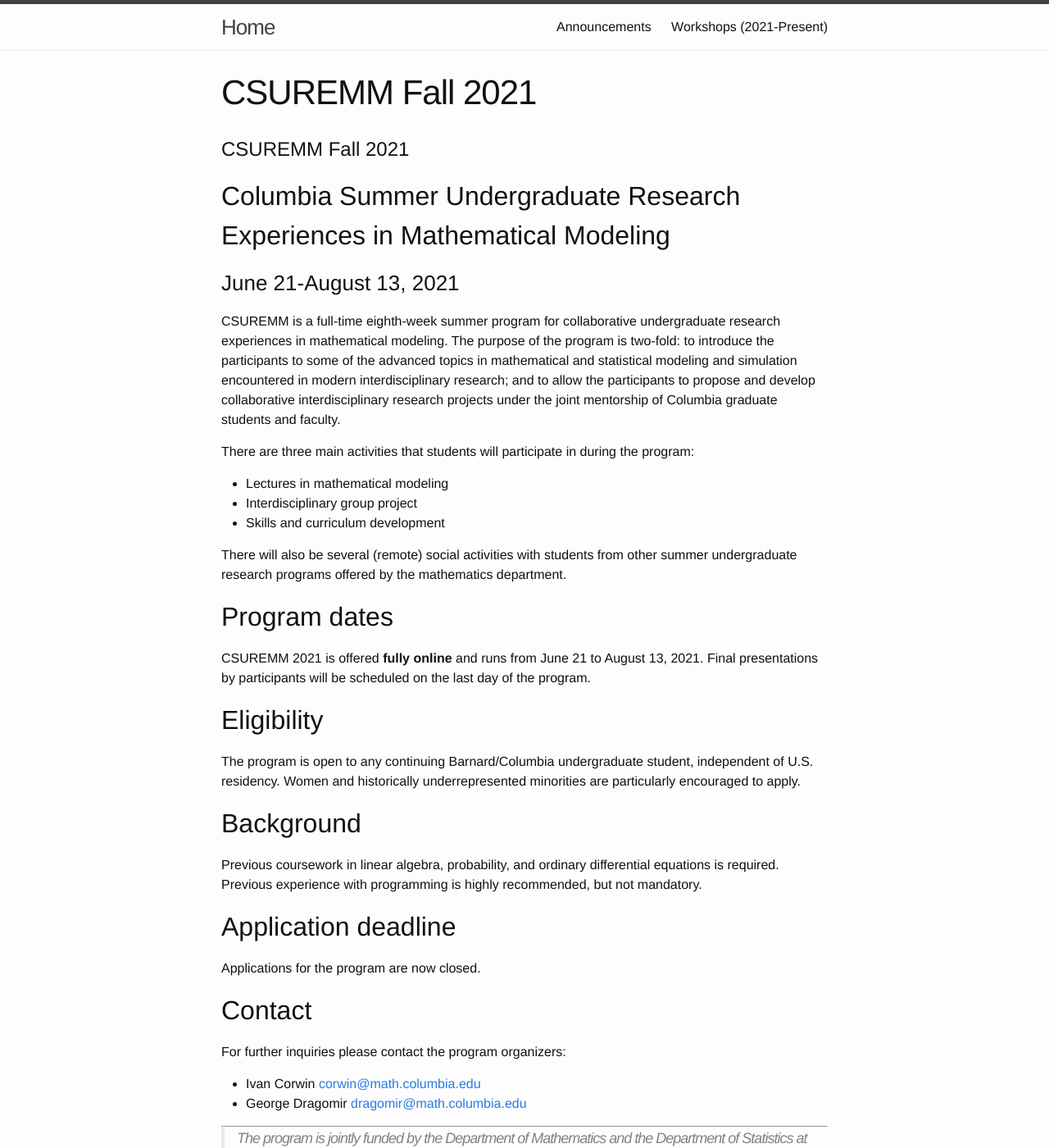
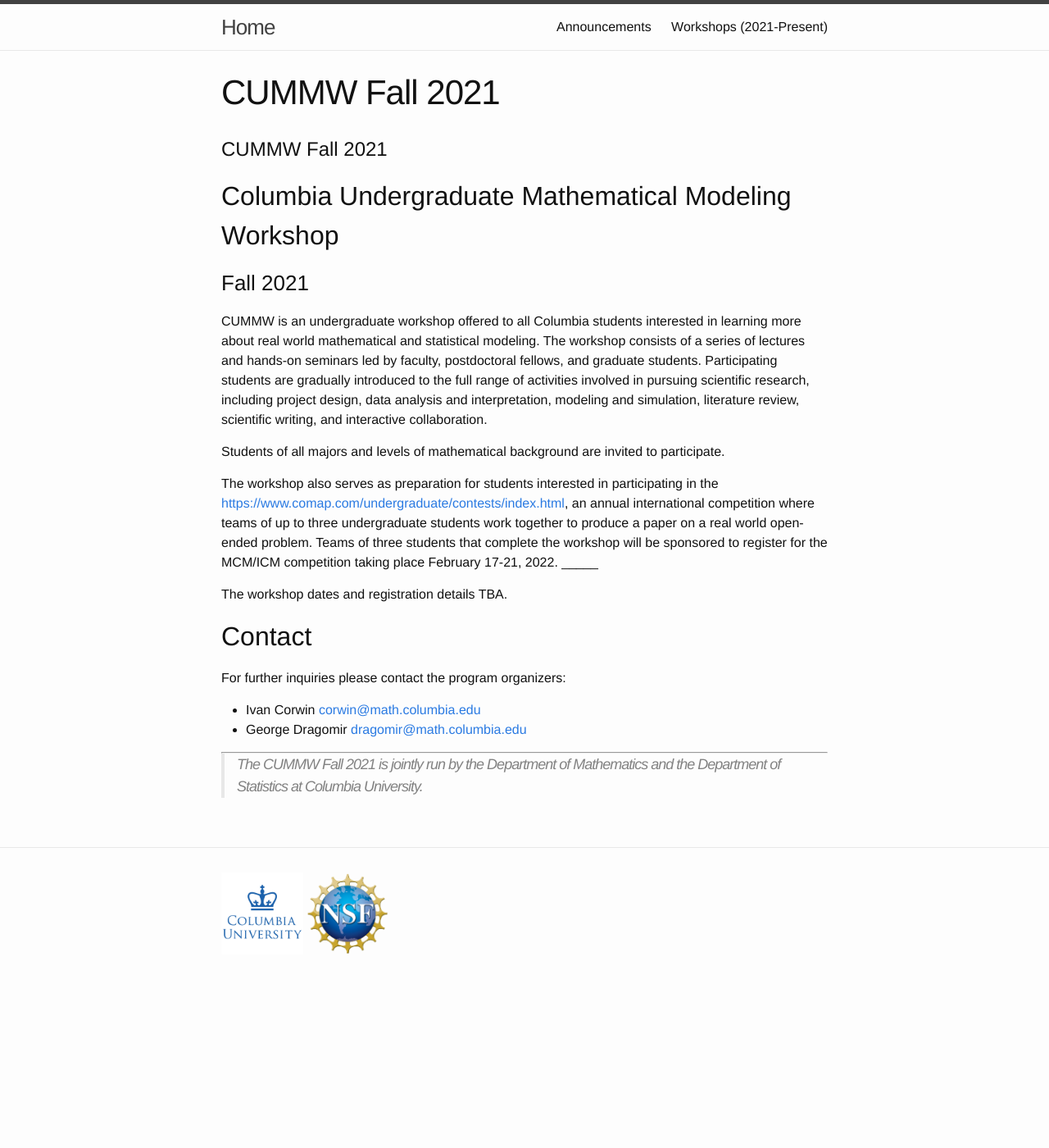
Before and after one commit to ColumbiaUndergradMathModeling/Home, a Jekyll site: the page built from Fa21.md, in a window 1280 px wide and 1400 px high. Shown: the whole window at 82% size. Built offline with Jekyll 4.4.1, drawn with Linux system fonts in a browser that asks for light colours; our own code applies the rules of GitHub Pages for plain Markdown files; some of the changed text lies outside the part shown.

Commit message:
Update Fa21.md

```diff
--- a/Fa21.md
+++ b/Fa21.md
@@ -4,32 +4,19 @@
 header: default
 ---
 
-# CSUREMM Fall 2021
+# CUMMW Fall 2021
 
-## Columbia Summer Undergraduate Research Experiences in Mathematical Modeling
-### June 21-August 13, 2021
+## Columbia Undergraduate Mathematical Modeling Workshop
+### Fall 2021
 
-CSUREMM is a full-time eighth-week summer program for collaborative undergraduate research experiences in mathematical modeling. The purpose of the program is two-fold: to introduce the participants to some of the advanced topics in mathematical and statistical modeling and simulation encountered in modern interdisciplinary research; and to allow the participants to propose and develop collaborative interdisciplinary research projects under the joint mentorship of Columbia graduate students and faculty.
+CUMMW is an undergraduate workshop offered to all Columbia students interested in learning more about real world mathematical and statistical modeling. The workshop consists of a series of lectures and hands-on seminars led by faculty, postdoctoral fellows, and graduate students. Participating students are gradually introduced to the full range of activities involved in pursuing scientific research, including project design, data analysis and interpretation, modeling and simulation, literature review, scientific writing, and interactive collaboration.
 
-There are three main activities that students will participate in during the program:
+Students of all majors and levels of mathematical background are invited to participate.
 
-- Lectures in mathematical modeling
-- Interdisciplinary group project
-- Skills and curriculum development
+The workshop also serves as preparation for students interested in participating in the [https://www.comap.com/undergraduate/contests/index.html](Mathematical/Interdisciplinary Contest in Modelling (MCM/ICM)), an annual international competition where teams of up to three undergraduate students work together to produce a paper on a real world open-ended problem. Teams of three students that complete the workshop will be sponsored to register for the MCM/ICM competition taking place February 17-21, 2022.
+_____
 
-There will also be several (remote) social activities with students from other summer undergraduate research programs offered by the mathematics department.
-
-## Program dates
- CSUREMM 2021 is offered **fully online** and runs from June 21 to August 13, 2021. Final presentations by participants will be scheduled on the last day of the program.
-
-## Eligibility
-The program is open to any continuing Barnard/Columbia undergraduate student, independent of U.S. residency. Women and historically underrepresented minorities are particularly encouraged to apply.
-
-## Background
-Previous coursework in linear algebra, probability, and ordinary differential equations is required. Previous experience with programming is highly recommended, but not mandatory.
-
-## Application deadline
-Applications for the program are now closed.
+The workshop dates and registration details TBA.
 
 ## Contact
 For further inquiries please contact the program organizers:
@@ -39,4 +26,4 @@
 
 ----
 
-> _The program is jointly funded by the Department of Mathematics and the Department of Statistics at Columbia University, and by the NSF through DMS:1937254 - Research Training in Applied Mathematics at Columbia University._
+> _The CUMMW Fall 2021 is jointly run by the Department of Mathematics and the Department of Statistics at Columbia University._
```
